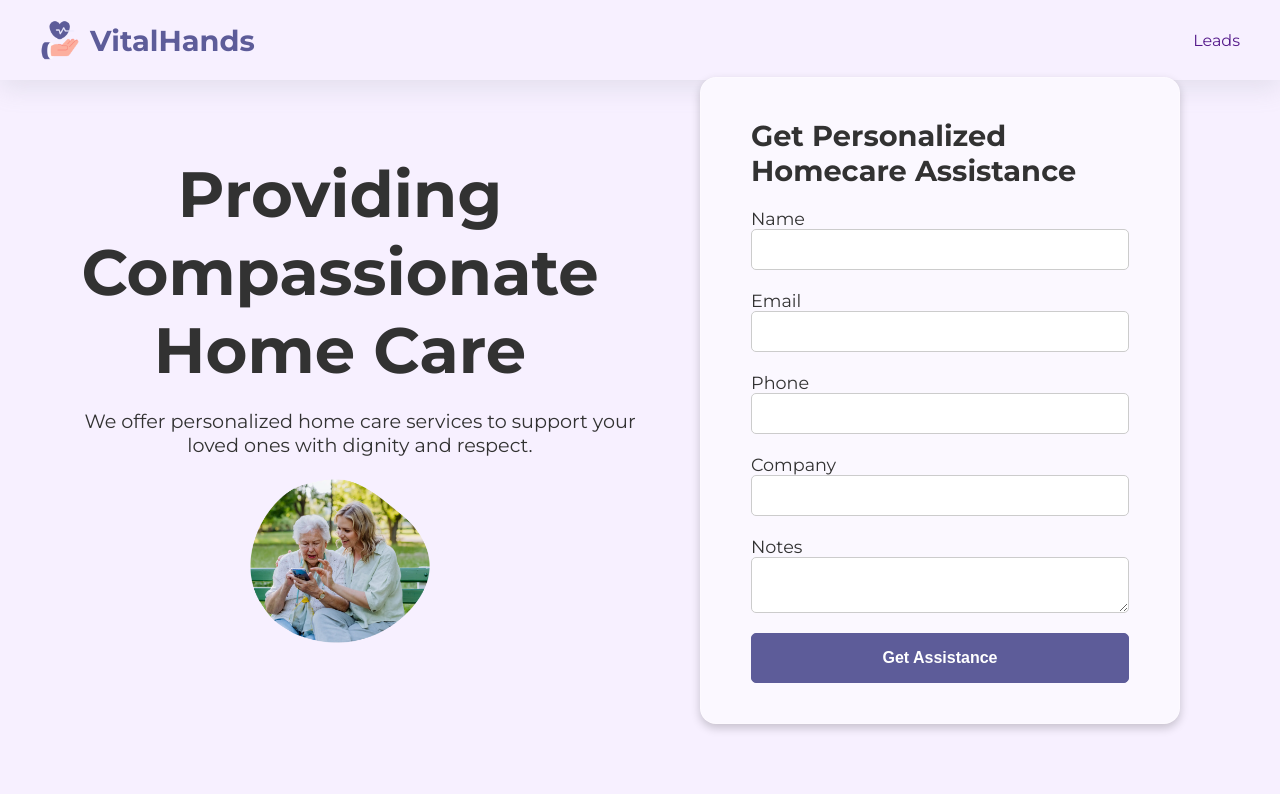
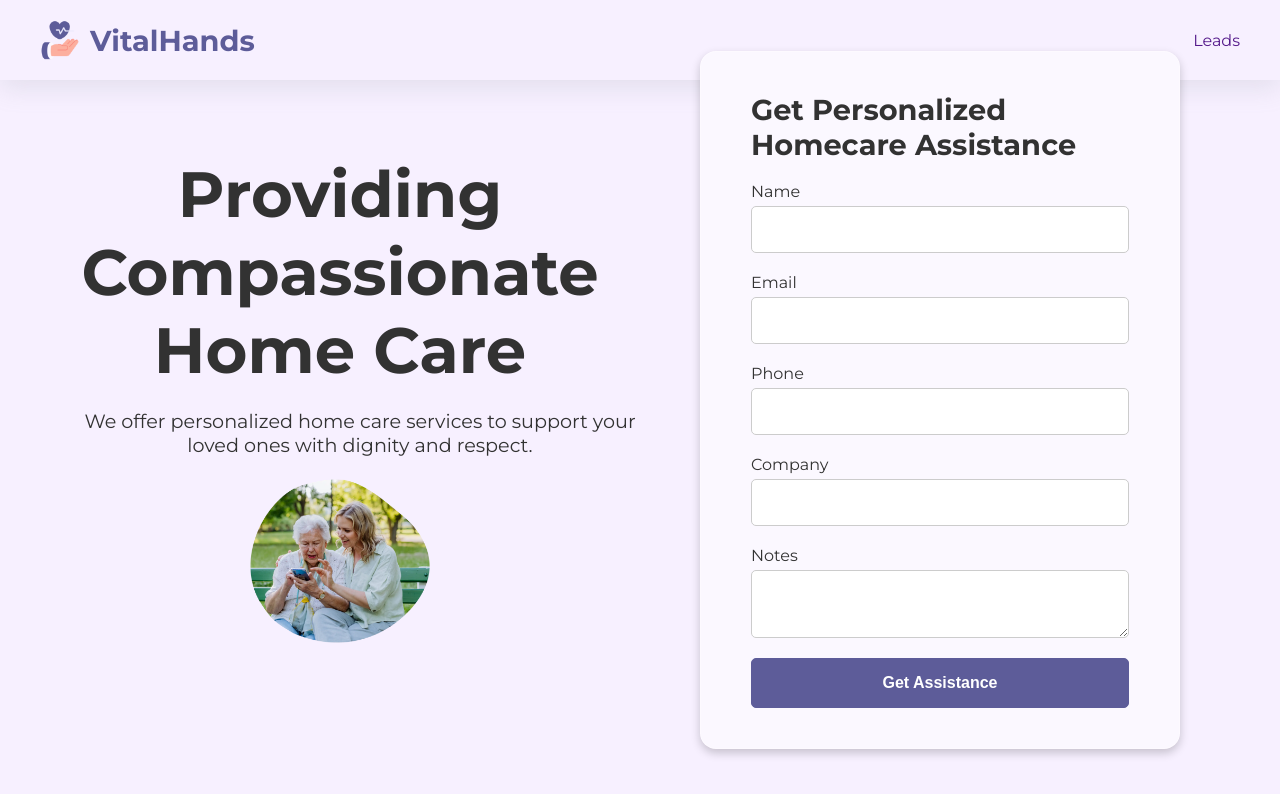
Before and after one commit to ahmedbashir-dev/leads-management-frontend, a React (Vite) app: page / in a window 1280 px wide. Shown: the top 794 px of the page. Built offline with nearby package versions, Linux system fonts and the light colour scheme.

Commit message:
Form State handled

```diff
--- a/src/components/LeadForm.jsx
+++ b/src/components/LeadForm.jsx
@@ -1,30 +1,68 @@
+import { useReducer } from "react";
+
+const initialState = {
+    fullName: "",
+    email: "",
+    phoneNumber: "",
+    company: "",
+    notes: ""
+}
+
+function leadFormReducer(state, action){
+    switch(action.type){
+        case "UPDATE_FIELD":
+            return {...state, [action.field]: action.value};
+        case "RESET_FORM":
+            return initialState;
+        default:
+            return state;
+    }
+}
+
+
 export default function LeadForm() {
+    const [formState, dispatch] = useReducer(leadFormReducer, initialState);
+
+    function handleChange(event){
+        dispatch({
+            type:"UPDATE_FIELD",
+            field: event.target.name,
+            value: event.target.value
+        })
+    }
+
+    function handleSubmit(event){
+        event.preventDefault();
+        console.log("Form submitted:", formState);
+        dispatch({type: "RESET_FORM"});
+    }
+
     return(
-        <form className="lead-form">
+        <form onSubmit={handleSubmit} className="lead-form">
             <h2>Get Personalized Homecare Assistance</h2>
             <div className="form-group">
-                <label htmlFor="fullname">Name</label>
-                <input type="text" id="fullname" name="fullname" required/>
+                <label htmlFor="fullName">Name</label>
+                <input type="text" id="fullName" name="fullName" value={formState.fullName} onChange={handleChange} required/>
             </div>
 
             <div className="form-group">
                 <label htmlFor="email">Email</label>
-                <input type="email" id="email" name="email" required/>
+                <input type="email" id="email" name="email" value={formState.email} onChange={handleChange} required/>
             </div>
 
             <div className="form-group">
                 <label htmlFor="phoneNumber">Phone</label>
-                <input type="tel" id="phoneNumber" name="phoneNumber" required/>
+                <input type="tel" id="phoneNumber" name="phoneNumber" value={formState.phoneNumber} onChange={handleChange} required/>
             </div>
 
             <div className="form-group">
                 <label htmlFor="company">Company</label>
-                <input type="text" id="company" name="company" required/>
+                <input type="text" id="company" name="company" value={formState.company} onChange={handleChange} required/>
             </div>
 
             <div className="form-group">
                 <label htmlFor="notes">Notes</label>
-                <textarea id="notes" name="notes" required></textarea>
+                <textarea id="notes" value={formState.notes} name="notes" onChange={handleChange} required></textarea>
             </div>
 
             <button type="submit" className="btn">Get Assistance</button>
--- a/src/index.css
+++ b/src/index.css
@@ -117,8 +117,9 @@ div.container {
 }
 
 .form-group label {
-  font-size: 1.1rem;
+  font-size: 1rem;
   color: var(--primary-color);
+  margin-bottom: 5px;
 }
 
 .form-group input,
@@ -128,6 +129,8 @@ textarea {
   margin-bottom: 20px;
   border: 1px solid var(--border-color);
   border-radius: 5px;
+  font-size: 1.1rem;
+  font-family: "Montserrat", sans-serif;
 }
 
 .form-group input:focus,
```
